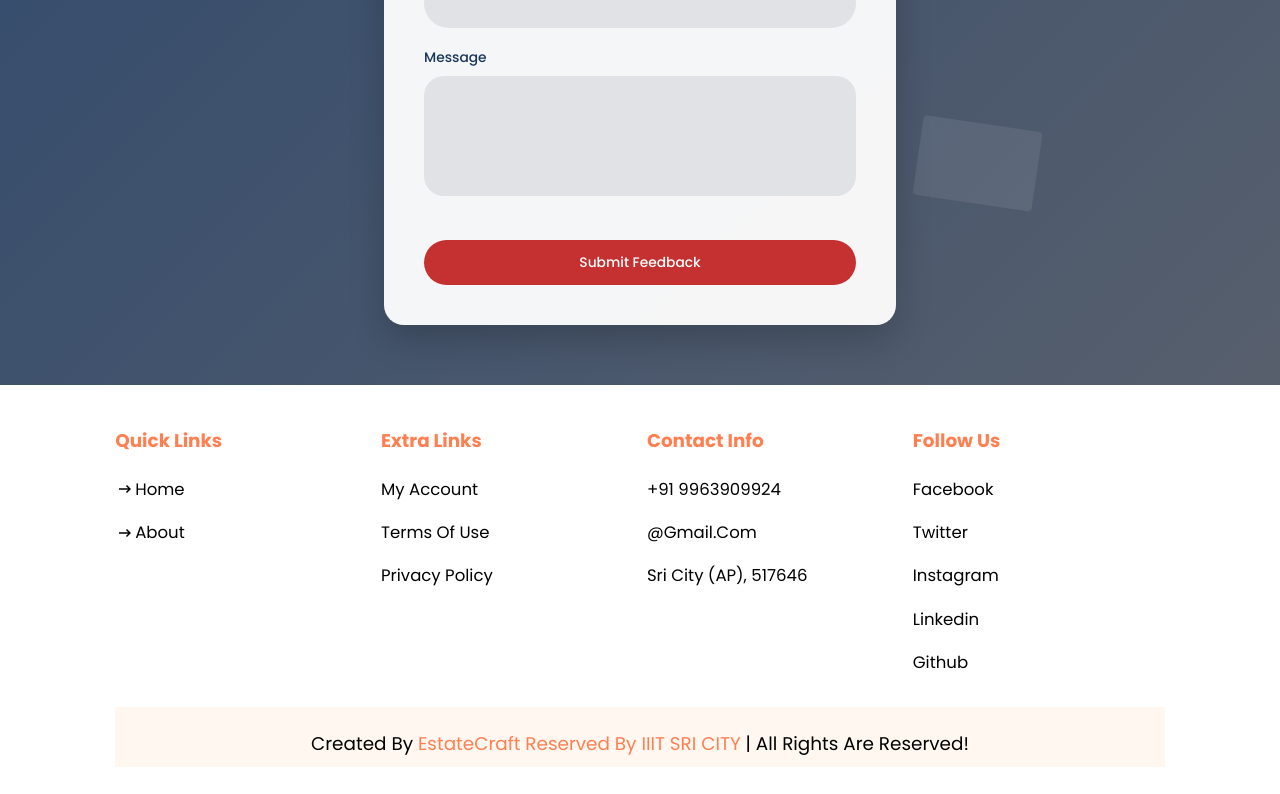
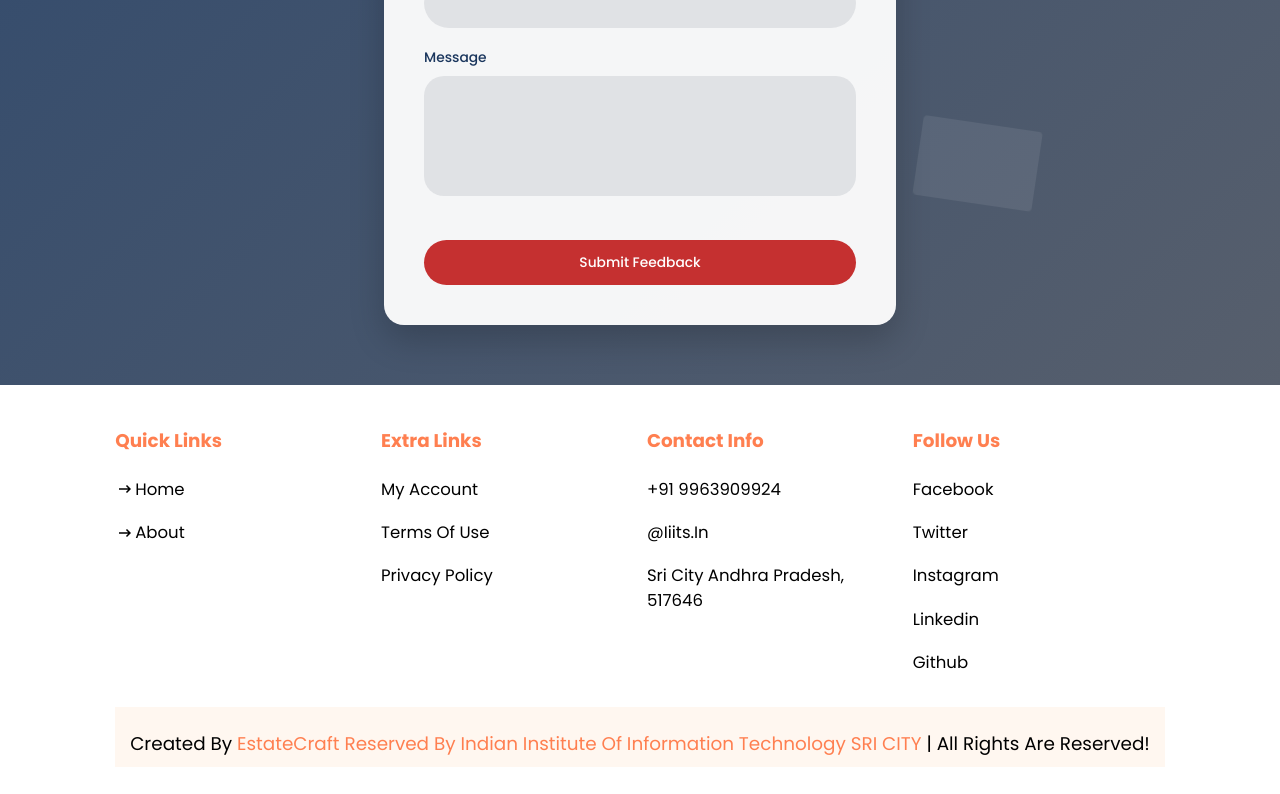
Before and after one commit to KoushikReddy9963/RealEstate-Phase-1-Group46, a React (Create React App) app in the folder frontend/: page / in a window 1280 px wide. Shown: the part 1735-2529 px from the top of the page. Built offline with nearby package versions, Linux system fonts and the light colour scheme.

Commit message:
Update HomePage.js

```diff
--- a/frontend/src/pages/HomePage.js
+++ b/frontend/src/pages/HomePage.js
@@ -206,8 +206,8 @@ const Homepage = () => {
           <div className="box">
             <h3>contact info</h3>
             <a href="#!">+91 9963909924</a>
-            <a href="#!">@gmail.com</a>
-            <a href="#!">Sri City (AP), 517646</a>
+            <a href="#!">@iiits.in</a>
+            <a href="#!">Sri City Andhra pradesh, 517646</a>
           </div>
 
           <div className="box">
@@ -221,7 +221,7 @@ const Homepage = () => {
         </div>
 
         <div className="credit">
-          created by <span>EstateCraft reserved by IIIT SRI CITY</span> | All rights are reserved!
+          created by <span>EstateCraft reserved by Indian Institute of Information Technology SRI CITY</span> | All rights are reserved!
         </div>
       </section>
     </>
```
